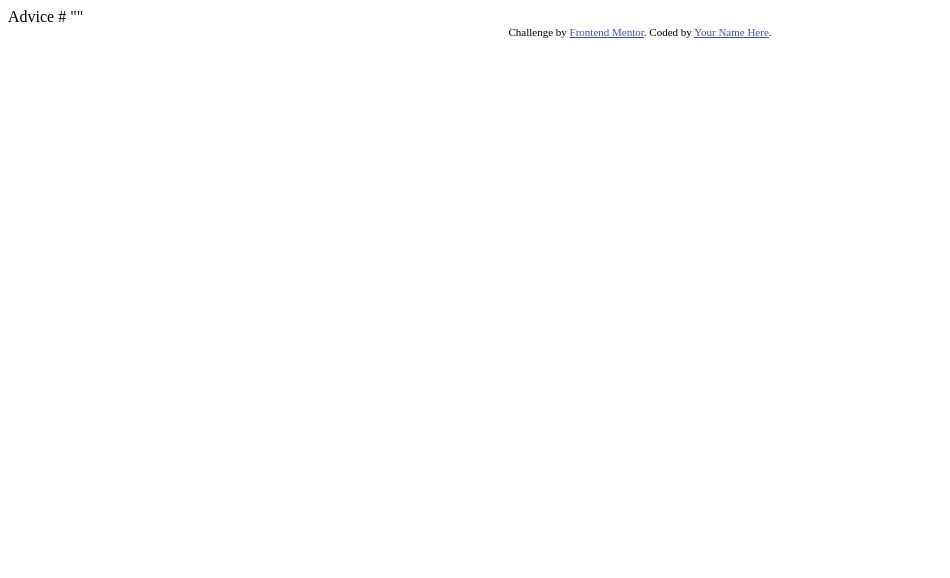
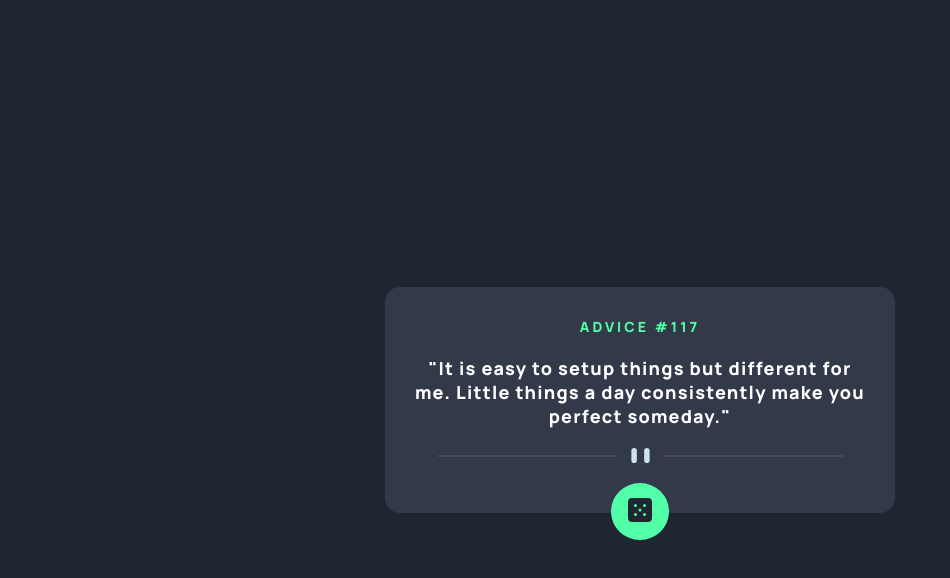
Before and after one commit to KHemanthRaju/ReactJS-Projects, a plain HTML site: page advice-generator-app-main/index.html in a window 1280 px wide. Shown: the whole page, without its empty margins (0-950 px from the left). Drawn offline with Linux system fonts and the light colour scheme; no server answers.

Commit message:
Advice Generator App completed

```diff
--- a/advice-generator-app-main/index.html
+++ b/advice-generator-app-main/index.html
@@ -9,30 +9,22 @@
   <link rel="icon" type="image/png" sizes="32x32" href="./images/favicon-32x32.png">
 
   <title>Hemanth Raju Frontend Mentor | Advice generator app</title>
-
+  <link rel="stylesheet" href="style.css">
   <!-- Feel free to remove these styles or customise in your own stylesheet 👍 -->
-  <style>
-    .attribution {
-      font-size: 11px;
-      text-align: center;
-    }
-
-    .attribution a {
-      color: hsl(228, 45%, 44%);
-    }
-  </style>
 </head>
 
 <body>
-
-  Advice #<!-- Advice ID goes here -->
-
-  "<!-- Advice text goes here -->"
-
-  <div class="attribution">
-    Challenge by <a href="https://www.frontendmentor.io?ref=challenge" target="_blank">Frontend Mentor</a>.
-    Coded by <a href="#">Your Name Here</a>.
+  <div class="card" id="card">
+    <div class="adviceTitle">Advice <span class="adviceId">#117</span></div>
+    <div class="advice" id="adviceText">
+      "It is easy to setup things but different for me. Little things a day consistently make you perfect someday."
+    </div>
+    <img class="extra" src="./images/pattern-divider-desktop.svg" alt="" />
+    <button class="btn">
+      <img src="./images/icon-dice.svg" alt="" />
+    </button>
   </div>
+  <script src="script.js"></script>
 </body>
 
 </html>
--- /dev/null
+++ b/advice-generator-app-main/script.js
@@ -0,0 +1,26 @@
+const adviceId = document.querySelector(".adviceId");
+const adviceText = document.querySelector("#adviceText");
+const btn = document.querySelector(".btn");
+
+async function getAdvice() {
+  await fetch("	https://api.adviceslip.com/advice")
+    .then((response) => {
+      return response.json();
+    })
+    .then((data) => {
+      const adviceNum = data.slip.id;
+      const advice = data.slip.advice;
+      adviceId.textContent = adviceNum;
+      adviceText.innerHTML = `<p>${advice}</p>`;
+    })
+    .catch((error) => {
+      console.log(error);
+    });
+}
+console.log("Happy");
+console.log("Wait");
+btn.addEventListener("click", getAdvice);
+
+window.onload = () => {
+  getAdvice();
+};
--- /dev/null
+++ b/advice-generator-app-main/style.css
@@ -0,0 +1,65 @@
+@import url("https://fonts.googleapis.com/css2?family=Manrope:wght@800&display=swap");
+
+* {
+  padding: 0;
+  margin: 0;
+}
+
+body {
+  font-family: "Manrope", sans-serif;
+  background-color: hsl(218, 23%, 16%);
+  display: flex;
+  justify-content: center;
+  align-items: center;
+  min-height: 100vh;
+}
+
+.card {
+  background-color: hsl(217, 19%, 24%);
+  max-width: 450px;
+  padding: 30px;
+  border-radius: 15px;
+  margin: 0 auto;
+  text-align: center;
+}
+
+.adviceTitle {
+  color: hsl(150, 100%, 66%);
+  letter-spacing: 3px;
+  text-transform: uppercase;
+  font-size: 14px;
+  padding-bottom: 20px;
+}
+
+.advice {
+  color: white;
+  font-size: 18px;
+  letter-spacing: 1.2px;
+  margin: auto;
+  padding-bottom: 20px;
+}
+
+.extra {
+  width: 90%;
+  display: block;
+  margin: 0 auto;
+  padding-bottom: 20px;
+}
+
+.btn {
+  position: absolute;
+  left: 50%;
+  transform: translate(-50%);
+  cursor: pointer;
+  background: hsl(150, 100%, 66%);
+  padding: 15px 17px;
+  border-radius: 50%;
+  border: none;
+}
+
+@media only screen and (max-width: 425px) {
+  .card {
+    margin: 0 12px;
+    padding: 20px;
+  }
+}
```
